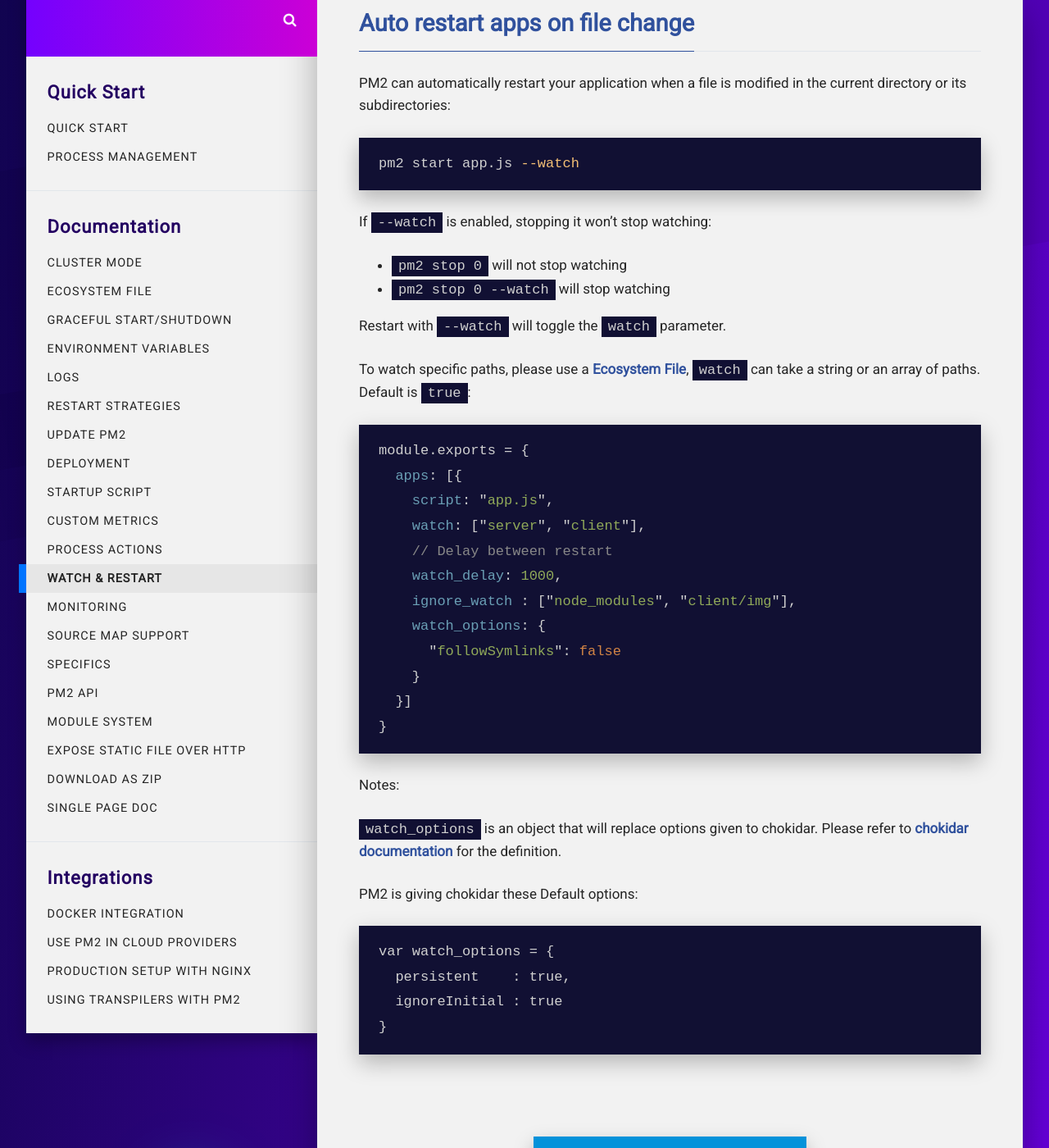
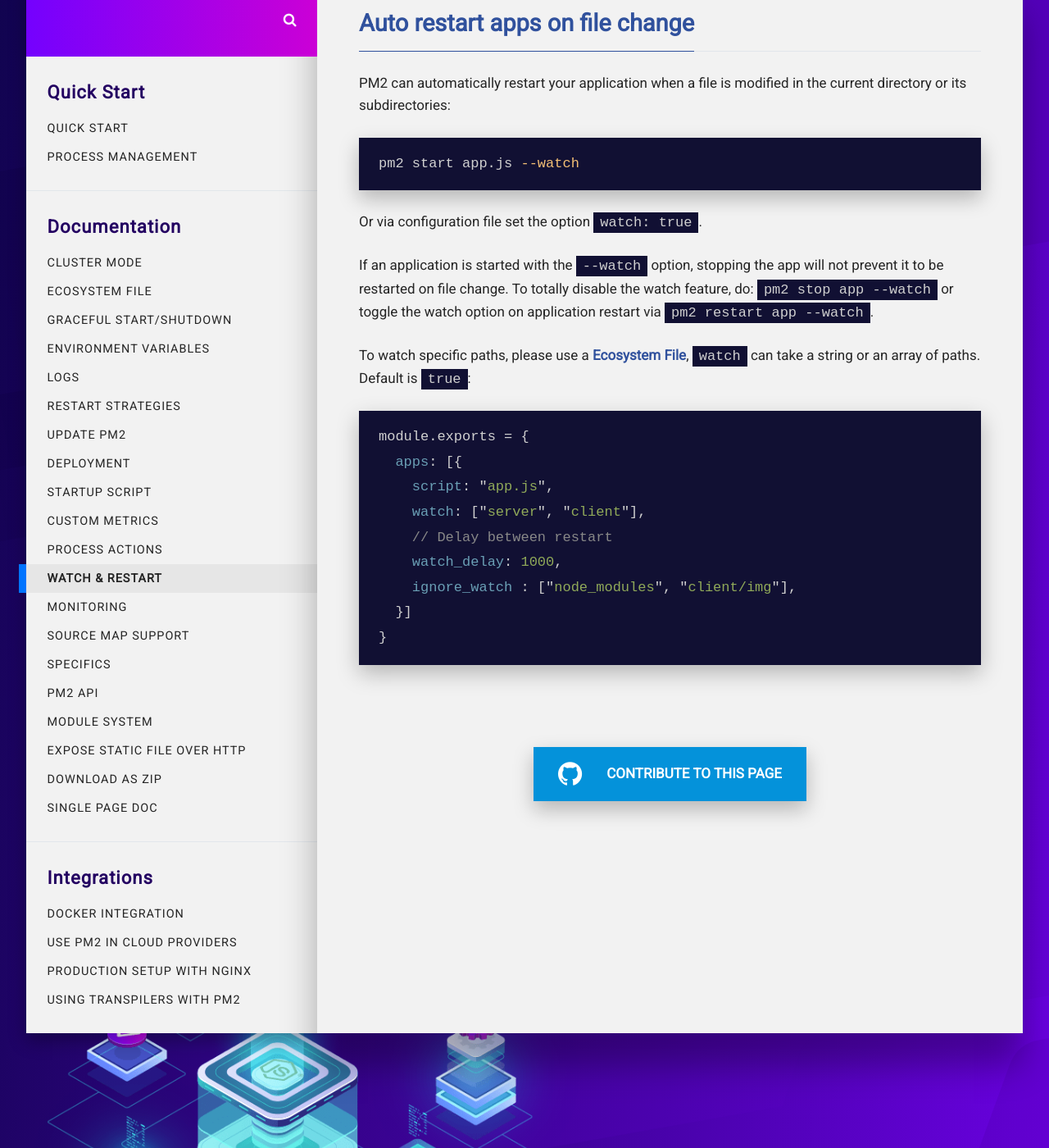
Before and after one commit to pm2-hive/pm2-hive.github.io, a Jekyll site: the page built from docs/features/watch-restart.md, in a window 1280 px wide and 1400 px high, scrolled down 238 px. Shown: the whole window at 82% size. Built offline with Jekyll 4.4.1, drawn with Linux system fonts in a browser that asks for light colours; comment, search, counter and statistics services are not loaded.

Commit message:
Update watch-restart.md

````diff
--- a/docs/features/watch-restart.md
+++ b/docs/features/watch-restart.md
@@ -13,12 +13,10 @@
 pm2 start app.js --watch
 ```
 
-If `--watch` is enabled, stopping it won't stop watching:
+Or via configuration file set the option `watch: true`.
 
-- `pm2 stop 0` will not stop watching
-- `pm2 stop 0 --watch` will stop watching
-
-Restart with `--watch` will toggle the `watch` parameter.
+If an application is started with the `--watch` option, stopping the app will not prevent it to be restarted on file change.
+To totally disable the watch feature, do: `pm2 stop app --watch` or toggle the watch option on application restart via `pm2 restart app --watch`.
 
 To watch specific paths, please use a [Ecosystem File](/docs/usage/application-declaration/), `watch` can take a string or an array of paths. Default is `true`:
 
@@ -30,22 +28,6 @@
     // Delay between restart
     watch_delay: 1000,
     ignore_watch : ["node_modules", "client/img"],
-    watch_options: {
-      "followSymlinks": false
-    }
   }]
 }
 ```
-
-Notes:
-
-`watch_options` is an object that will replace options given to chokidar. Please refer to [chokidar documentation](https://github.com/paulmillr/chokidar#api) for the definition.
-
-PM2 is giving chokidar these Default options:
-
-```
-var watch_options = {
-  persistent    : true,
-  ignoreInitial : true
-}
-```
````
